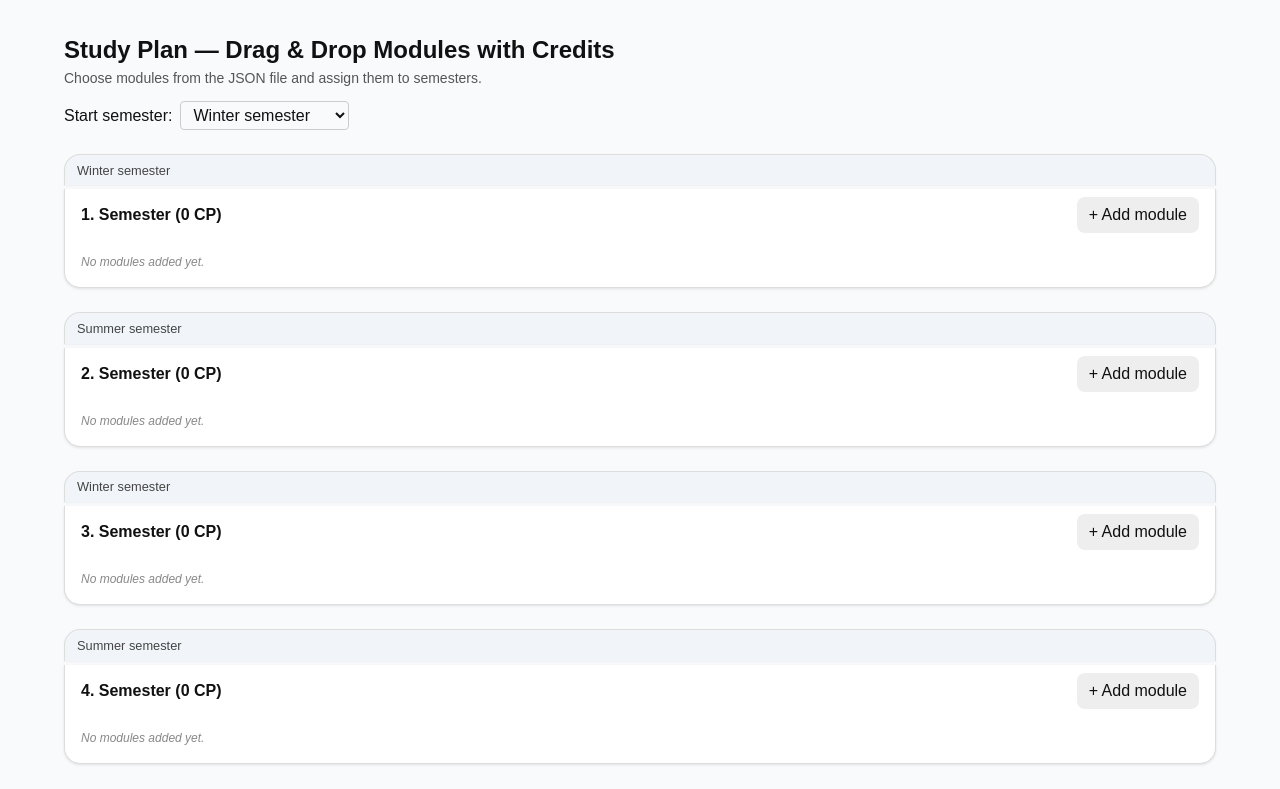
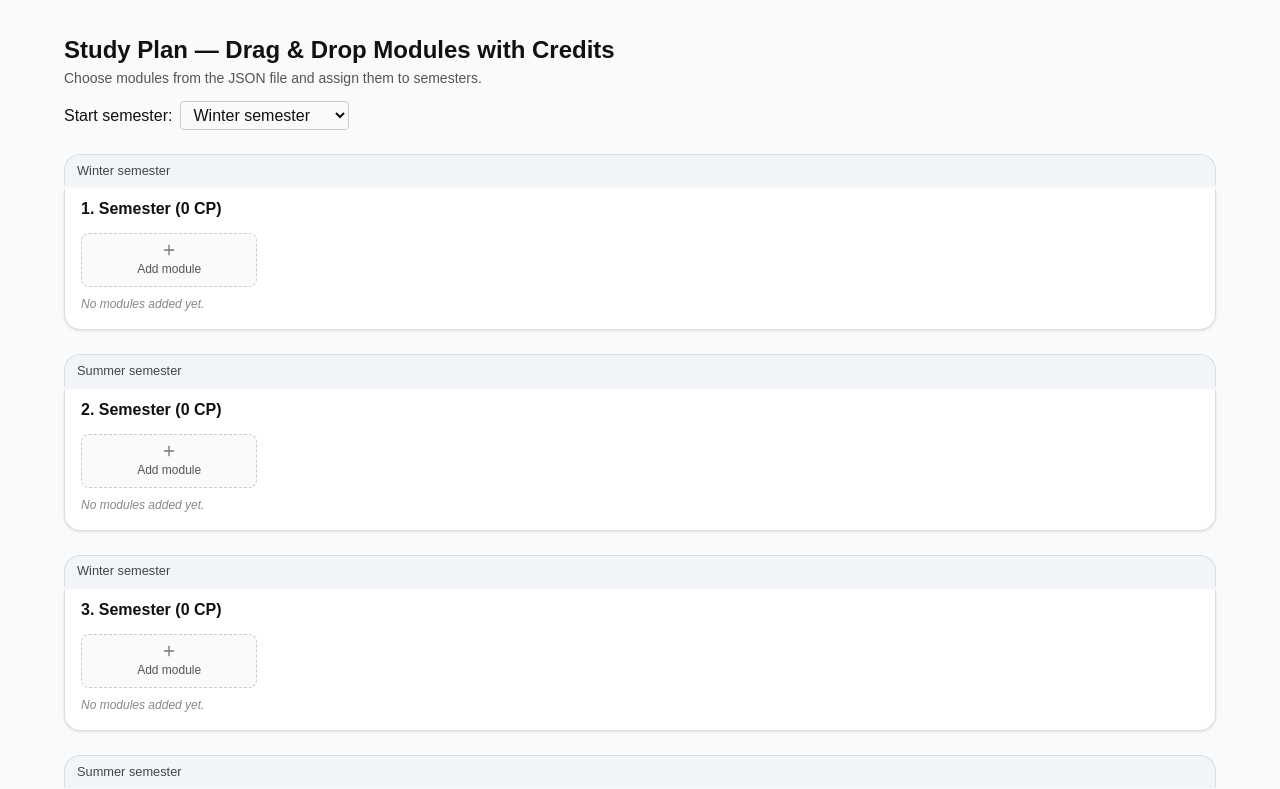
Before and after one commit to ChristianLeuschner/Studyplanner, a Next.js app: page / in a window 1280 px wide. Shown: the top 789 px of the page. Built offline with nearby package versions, Linux system fonts and the light colour scheme.

Commit message:
ux improvement for add modules button

```diff
--- a/src/components/SemesterRow.module.css
+++ b/src/components/SemesterRow.module.css
@@ -102,3 +102,43 @@
     font-style: italic;
     margin-top: 0.5rem;
 }
+
+.addModuleCard {
+    display: flex;
+    flex-direction: column;
+    align-items: center;
+    justify-content: center;
+    gap: 2px;
+    background-color: #f9fafb;
+    /* heller, neutraler Hintergrund */
+    border: 1px dashed #ccc;
+    /* dezenter Rahmen */
+    border-radius: 0.5rem;
+    padding: 0.5rem;
+    color: #555;
+    /* graue Schrift, weniger auffällig */
+    font-size: 0.75rem;
+    /* kleinere Schrift */
+    cursor: pointer;
+    transition: all 0.15s ease;
+}
+
+.addModuleCard span {
+    display: block;
+    font-size: 0.75rem;
+}
+
+.addModuleCard:hover {
+    background-color: #f3f4f6;
+    /* nur leicht dunkler beim Hover */
+    border-color: #aaa;
+    transform: scale(1.02);
+}
+
+.addModuleCard svg {
+    width: 16px;
+    /* kleineres Icon */
+    height: 16px;
+    color: #777;
+    /* dezenter Farbton */
+}
--- a/src/components/SemesterRow.tsx
+++ b/src/components/SemesterRow.tsx
@@ -1,10 +1,9 @@
 "use client";
 
 import React from "react";
-import { X, AlertTriangle } from "lucide-react";
+import { X, AlertTriangle, Plus } from "lucide-react";
 import { Module, Semester } from "./GridView";
 import styles from "./SemesterRow.module.css";
-
 
 interface SemesterRowProps {
     semester: Semester;
@@ -57,9 +56,6 @@ export default function SemesterRow({
                     <h2 className={styles.semester}>
                         {semester.id}. Semester ({totalCredits} CP)
                     </h2>
-                    <button onClick={showModal} className={styles.addBtn}>
-                        + Add module
-                    </button>
                 </div>
 
                 <div className={styles.grid}>
@@ -110,6 +106,10 @@ export default function SemesterRow({
                             </div>
                         );
                     })}
+                    <button onClick={showModal} className={styles.addModuleCard}>
+                        <Plus size={20} />
+                        <span>Add module</span>
+                    </button>
                 </div>
 
                 {semester.modules.length === 0 && (
```
